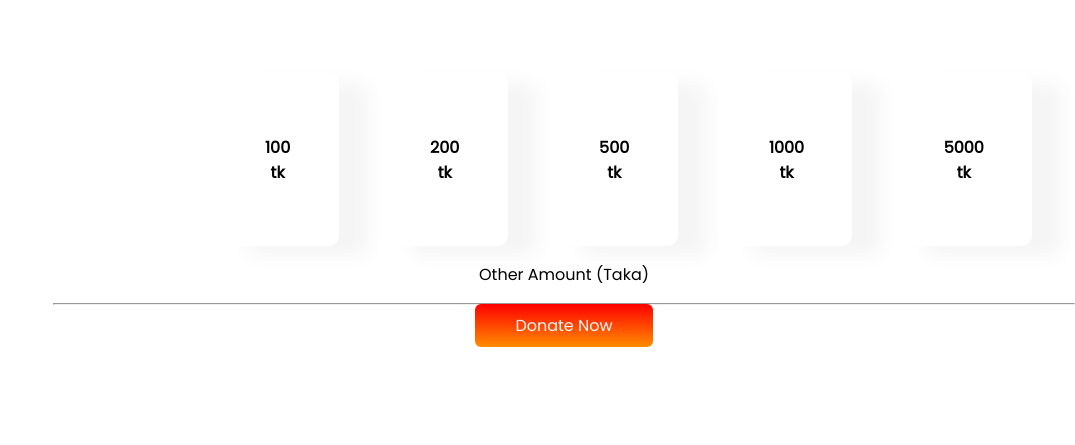
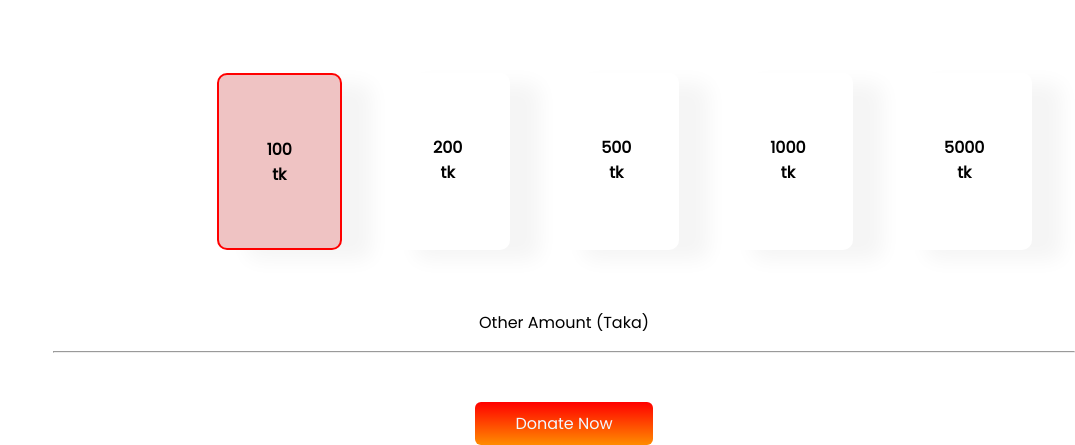
Before and after one commit to MuNiRa369/Assignment-1, a plain HTML site: page index.html in a window 1280 px wide. Shown: the part 469-914 px from the top of the page, without its empty margins (205-1280 px from the left). Before the commit the page ends 816 px from the top, so only its background shows below. Drawn offline with Linux system fonts and the light colour scheme.

Commit message:
box  add

```diff
--- a/index.html
+++ b/index.html
@@ -30,7 +30,7 @@
           <p>Lorem ipsum, dolor sit amet consectetur adipisicing elit. </p>
         </div>
         <div class="flaxible-containe">
-            <div class="one">
+            <div class="one" id="red-box">
               <h4>100 tk</h4>
             </div>
 
@@ -52,7 +52,7 @@
         </div>
 
         <div>
-          <p id="other">Other Amount (Taka)</p><hr>
+          <p id="other">Other Amount (Taka)</p><hr><br><br>
           <a class="link-button" href="https://munira369.github.io/developer-portfolio/">Donate Now</a>
         </div>
       </section>
--- a/style.css
+++ b/style.css
@@ -32,7 +32,7 @@ h1{
     padding: 10px 40px;
 }
 #other{
-
+    margin-top: 60px;
 }
 
 
@@ -51,3 +51,7 @@ h1{
     margin-right: 5%;
     padding: 40px ;
 }
+#red-box{
+    background-color: rgb(239, 195, 195);
+    border: 2px solid red;
+}
```
